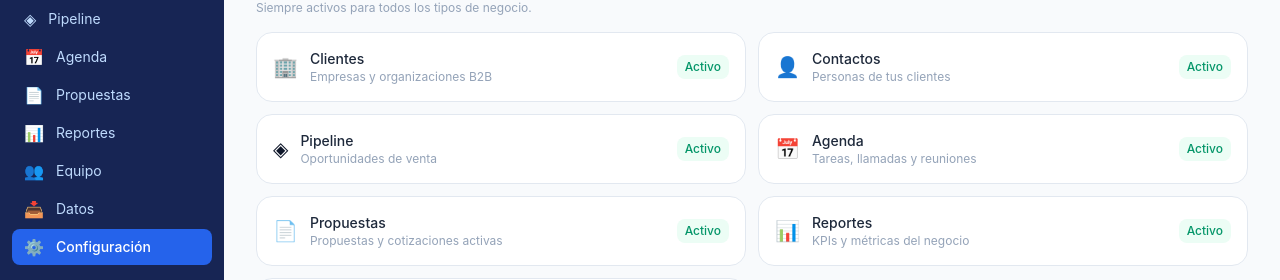
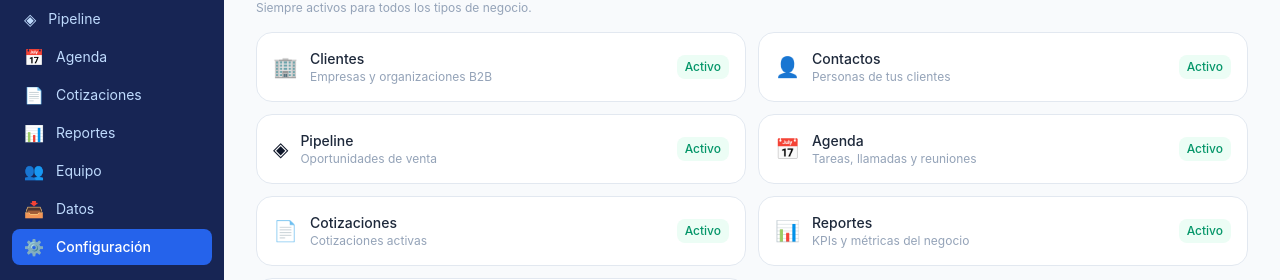
Before and after one commit to fegoja63/Evoluteca-CRM, a Next.js app: page /dashboard/configuracion in a window 1280 px wide. Shown: the part 222-502 px from the top of the page. Built offline with nearby package versions, Linux system fonts and the light colour scheme; no server answers; the database is empty; sample sign-in values are in the browser's storage.

Commit message:
feat: renombrar Propuesta → Cotización en toda la UI
Co-Authored-By: Claude Sonnet 4.6 <noreply@anthropic.com>

```diff
--- a/src/app/api/exportar/clientes/route.ts
+++ b/src/app/api/exportar/clientes/route.ts
@@ -25,7 +25,7 @@ export async function GET() {
     { header: "Sector", key: "sector", width: 25 },
     { header: "Sitio web", key: "sitioWeb", width: 28 },
     { header: "Contactos", key: "contactos", width: 12 },
-    { header: "Propuestas", key: "oportunidades", width: 12 },
+    { header: "Cotizaciones", key: "oportunidades", width: 12 },
     { header: "Notas", key: "notas", width: 40 },
     { header: "Fecha creación", key: "creadoEn", width: 16 },
   ];
--- a/src/app/api/exportar/oportunidades/route.ts
+++ b/src/app/api/exportar/oportunidades/route.ts
@@ -45,7 +45,7 @@ export async function GET() {
   const ETAPA_LABEL: Record<string, string> = {
     PROSPECTO: "Prospecto",
     CALIFICADO: "Calificado",
-    PROPUESTA: "Propuesta",
+    PROPUESTA: "Cotización",
     NEGOCIACION: "Negociación",
   };
 
--- a/src/app/dashboard/configuracion/page.tsx
+++ b/src/app/dashboard/configuracion/page.tsx
@@ -34,7 +34,7 @@ export default function ConfiguracionPage() {
   const [limpiando, setLimpiando] = useState(false);
 
   async function handleLimpiar() {
-    if (!confirm("¿Estás seguro? Esto borrará TODAS las empresas, contactos, oportunidades, actividades, propuestas, funciones y espectadores. Tu usuario y configuración se conservan.")) return;
+    if (!confirm("¿Estás seguro? Esto borrará TODAS las empresas, contactos, oportunidades, actividades, cotizaciones, funciones y espectadores. Tu usuario y configuración se conservan.")) return;
     if (!confirm("Segunda confirmación: ¿borrar todos los datos de prueba?")) return;
     setLimpiando(true);
     await fetch("/api/configuracion/limpiar", { method: "DELETE" });
@@ -90,7 +90,7 @@ export default function ConfiguracionPage() {
             { titulo: "Contactos", emoji: "👤", desc: "Personas de tus clientes" },
             { titulo: "Pipeline", emoji: "◈", desc: "Oportunidades de venta" },
             { titulo: "Agenda", emoji: "📅", desc: "Tareas, llamadas y reuniones" },
-            { titulo: "Propuestas", emoji: "📄", desc: "Propuestas y cotizaciones activas" },
+            { titulo: "Cotizaciones", emoji: "📄", desc: "Cotizaciones activas" },
             { titulo: "Reportes", emoji: "📊", desc: "KPIs y métricas del negocio" },
             { titulo: "Equipo", emoji: "👥", desc: "Usuarios y roles" },
           ].map((m) => (
@@ -154,7 +154,7 @@ export default function ConfiguracionPage() {
         <div className="mt-10 rounded-2xl border border-red-200 bg-red-50 p-5">
           <h2 className="text-sm font-semibold text-red-800 mb-1">Zona de peligro</h2>
           <p className="text-xs text-red-600 mb-4">
-            Borra todos los datos del CRM (empresas, contactos, oportunidades, propuestas, actividades, funciones y espectadores). Tu usuario y configuración se conservan. Útil para limpiar datos de prueba antes de empezar en producción.
+            Borra todos los datos del CRM (empresas, contactos, oportunidades, cotizaciones, actividades, funciones y espectadores). Tu usuario y configuración se conservan. Útil para limpiar datos de prueba antes de empezar en producción.
           </p>
           <button
             onClick={handleLimpiar}
--- a/src/app/dashboard/cotizaciones/page.tsx
+++ b/src/app/dashboard/cotizaciones/page.tsx
@@ -24,7 +24,7 @@ const ETAPAS_ACTIVAS = ["PROSPECTO", "CALIFICADO", "PROPUESTA", "NEGOCIACION", "
 const ETAPA_LABEL: Record<string, string> = {
   PROSPECTO:   "Prospecto",
   CALIFICADO:  "Calificado",
-  PROPUESTA:   "Propuesta",
+  PROPUESTA:   "Cotización",
   NEGOCIACION: "Negociación",
   GANADA:      "Ganada",
   PERDIDA:     "Perdida",
@@ -189,7 +189,7 @@ export default function CotizacionesPage() {
     <div>
       <div className="mb-6 flex items-center justify-between">
         <div>
-          <h1 className="text-2xl font-semibold text-slate-900">Propuestas activas</h1>
+          <h1 className="text-2xl font-semibold text-slate-900">Cotizaciones activas</h1>
           <p className="text-slate-500 text-sm mt-1">Negocios en curso — todo lo que está por cerrar o perder</p>
         </div>
         <button
@@ -206,7 +206,7 @@ export default function CotizacionesPage() {
           sub={fmt(valorTotal) + " potencial"} />
         <KpiCard label="Prospecto" valor={conteoEtapas.PROSPECTO} emoji="🎯" color="bg-slate-500" />
         <KpiCard label="Calificado" valor={conteoEtapas.CALIFICADO} emoji="✅" color="bg-blue-400" />
-        <KpiCard label="Propuesta" valor={conteoEtapas.PROPUESTA} emoji="📄" color="bg-violet-500" />
+        <KpiCard label="Cotización" valor={conteoEtapas.PROPUESTA} emoji="📄" color="bg-violet-500" />
         <KpiCard label="Negociación" valor={conteoEtapas.NEGOCIACION} emoji="🤝" color="bg-amber-500" />
       </div>
 
--- a/src/app/dashboard/datos/page.tsx
+++ b/src/app/dashboard/datos/page.tsx
@@ -10,7 +10,7 @@ const MODULOS_EXPORT = [
   { key: "contactos", label: "Contactos", emoji: "👤" },
   { key: "pipeline", label: "Pipeline", emoji: "◈" },
   { key: "agenda", label: "Agenda", emoji: "📅" },
-  { key: "cotizaciones", label: "Propuestas", emoji: "📄" },
+  { key: "cotizaciones", label: "Cotizaciones", emoji: "📄" },
   { key: "espectadores", label: "Audiencia", emoji: "🎪" },
   { key: "funciones", label: "Funciones", emoji: "🎭" },
 ];
--- a/src/app/dashboard/page.tsx
+++ b/src/app/dashboard/page.tsx
@@ -102,7 +102,7 @@ export default async function DashboardPage() {
               {[
                 { label: "Prospecto",   key: "PROSPECTO",   color: "bg-slate-400" },
                 { label: "Calificado",  key: "CALIFICADO",  color: "bg-blue-400" },
-                { label: "Propuesta",   key: "PROPUESTA",   color: "bg-violet-400" },
+                { label: "Cotización",  key: "PROPUESTA",   color: "bg-violet-400" },
                 { label: "Negociación", key: "NEGOCIACION", color: "bg-amber-400" },
                 { label: "Ganada",      key: "GANADA",      color: "bg-emerald-500" },
                 { label: "Perdida",     key: "PERDIDA",     color: "bg-red-400" },
@@ -209,7 +209,7 @@ export default async function DashboardPage() {
             <div className="flex flex-col gap-1.5">
               {[
                 { label: "Nuevo cliente",      href: "/dashboard/cuentas",      emoji: "🏢" },
-                { label: "Nueva propuesta",    href: "/dashboard/cotizaciones",  emoji: "📋" },
+                { label: "Nueva cotización",   href: "/dashboard/cotizaciones",  emoji: "📋" },
                 { label: "Nueva actividad",    href: "/dashboard/agenda",        emoji: "📅" },
                 { label: "Ver reportes",       href: "/dashboard/reportes",      emoji: "📊" },
               ].map((link) => (
--- a/src/app/dashboard/pipeline/[id]/page.tsx
+++ b/src/app/dashboard/pipeline/[id]/page.tsx
@@ -21,7 +21,7 @@ type Oportunidad = {
 const ETAPAS = [
   { key: "PROSPECTO",   label: "Prospecto",   color: "bg-slate-100 text-slate-700" },
   { key: "CALIFICADO",  label: "Calificado",  color: "bg-blue-100 text-blue-700" },
-  { key: "PROPUESTA",   label: "Propuesta",   color: "bg-violet-100 text-violet-700" },
+  { key: "PROPUESTA",   label: "Cotización",  color: "bg-violet-100 text-violet-700" },
   { key: "NEGOCIACION", label: "Negociación", color: "bg-amber-100 text-amber-700" },
   { key: "GANADA",      label: "Ganada",      color: "bg-emerald-100 text-emerald-700" },
   { key: "PERDIDA",     label: "Perdida",     color: "bg-red-100 text-red-600" },
--- a/src/app/dashboard/pipeline/page.tsx
+++ b/src/app/dashboard/pipeline/page.tsx
@@ -20,7 +20,7 @@ type Contacto = { id: string; nombre: string };
 const ETAPAS = [
   { key: "PROSPECTO",   label: "Prospecto",   color: "border-t-slate-400",   badge: "bg-slate-100 text-slate-600" },
   { key: "CALIFICADO",  label: "Calificado",  color: "border-t-blue-400",    badge: "bg-blue-50 text-blue-700" },
-  { key: "PROPUESTA",   label: "Propuesta",   color: "border-t-violet-400",  badge: "bg-violet-50 text-violet-700" },
+  { key: "PROPUESTA",   label: "Cotización",  color: "border-t-violet-400",  badge: "bg-violet-50 text-violet-700" },
   { key: "NEGOCIACION", label: "Negociación", color: "border-t-amber-400",   badge: "bg-amber-50 text-amber-700" },
   { key: "GANADA",      label: "Ganada",      color: "border-t-emerald-400", badge: "bg-emerald-50 text-emerald-700" },
   { key: "PERDIDA",     label: "Perdida",     color: "border-t-red-400",     badge: "bg-red-50 text-red-600" },
--- a/src/app/dashboard/reportes/page.tsx
+++ b/src/app/dashboard/reportes/page.tsx
@@ -32,7 +32,7 @@ type Reporte = {
 const ETAPAS = [
   { key: "PROSPECTO",   label: "Prospecto",   colorBar: "#94a3b8" },
   { key: "CALIFICADO",  label: "Calificado",  colorBar: "#60a5fa" },
-  { key: "PROPUESTA",   label: "Propuesta",   colorBar: "#8b5cf6" },
+  { key: "PROPUESTA",   label: "Cotización",  colorBar: "#8b5cf6" },
   { key: "NEGOCIACION", label: "Negociación", colorBar: "#fbbf24" },
   { key: "GANADA",      label: "Ganada",      colorBar: "#10b981" },
   { key: "PERDIDA",     label: "Perdida",     colorBar: "#f87171" },
--- a/src/components/sidebar.tsx
+++ b/src/components/sidebar.tsx
@@ -12,7 +12,7 @@ const navBase = [
   { href: "/dashboard/contactos", label: "Contactos", emoji: "👤" },
   { href: "/dashboard/pipeline", label: "Pipeline", emoji: "◈" },
   { href: "/dashboard/agenda", label: "Agenda", emoji: "📅" },
-  { href: "/dashboard/cotizaciones", label: "Propuestas", emoji: "📄" },
+  { href: "/dashboard/cotizaciones", label: "Cotizaciones", emoji: "📄" },
   { href: "/dashboard/reportes", label: "Reportes", emoji: "📊" },
   { href: "/dashboard/equipo", label: "Equipo", emoji: "👥" },
 ];
```
Also changed, not shown: .claude/settings.local.json.
